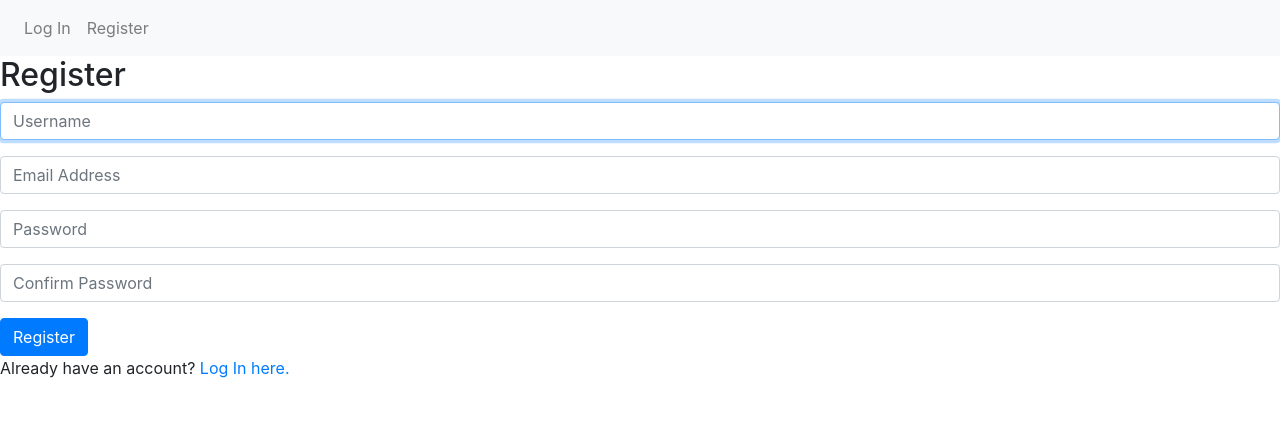
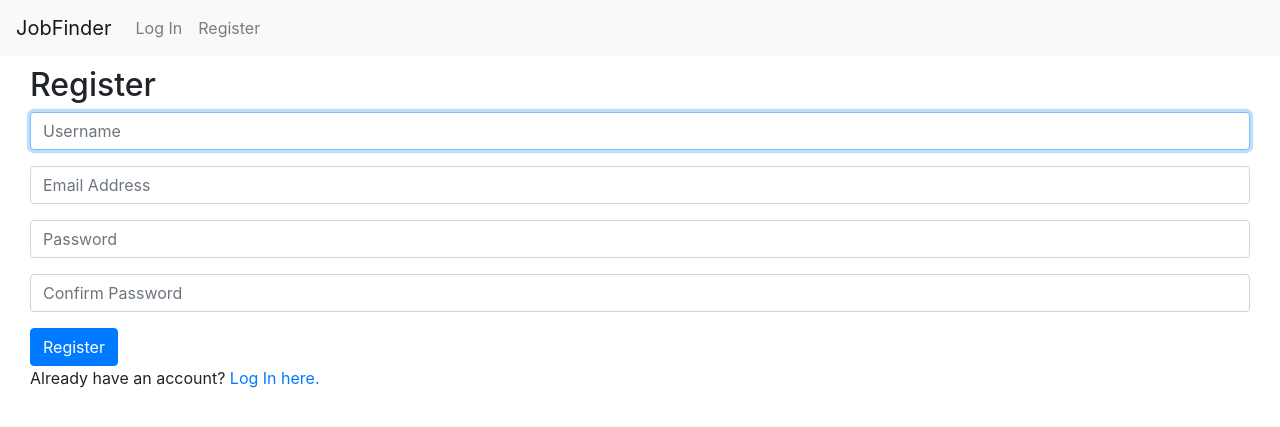
Before and after one commit to B-A-Programs/Final-project-CS50W, a Django app: template JobFinder/JobFinderApp/templates/JobFinderApp/register.html in a window 1280 px wide. Shown: the top 427 px of the page. Run offline with Django 4.2, Linux system fonts and the light colour scheme; the template is opened without the code that fills it, so the values that code supplies are empty; parts of the project's set-up code (start-up, migrations or seed data) failed here and were passed over; some libraries are stand-ins or nearby versions.

Commit message:
Update layout.html

```diff
--- a/JobFinder/JobFinderApp/templates/JobFinderApp/layout.html
+++ b/JobFinder/JobFinderApp/templates/JobFinderApp/layout.html
@@ -11,10 +11,15 @@
     <body>
 
         <nav class="navbar navbar-expand-lg navbar-light bg-light">
+            <a class="navbar-brand" href="{% url 'index' %}">JobFinder</a>
 
             <div>
               <ul class="navbar-nav mr-auto">
+
                 {% if user.is_authenticated %}
+                    <li class="nav-item">
+                        <a class="nav-link" href="{% url 'profile' request.user.username %}"><strong>{{ request.user.username }}</strong></a>
+                    </li>
                     <li class="nav-item">
                         <a class="nav-link" href="{% url 'logout' %}">Log Out</a>
                     </li>
@@ -30,7 +35,7 @@
             </div>
           </nav>
 
-        <div class="body">
+        <div class="container-fluid" style="padding: 10px 30px">
             {% block body %}
             {% endblock %}
         </div>
```
